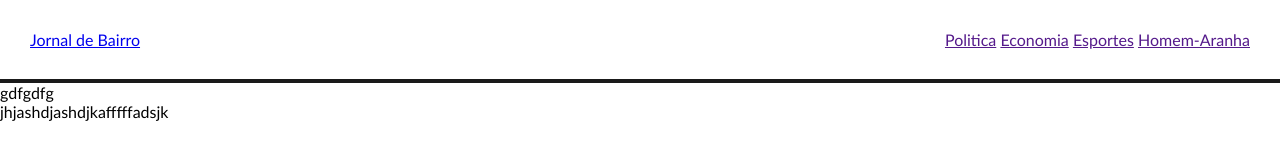
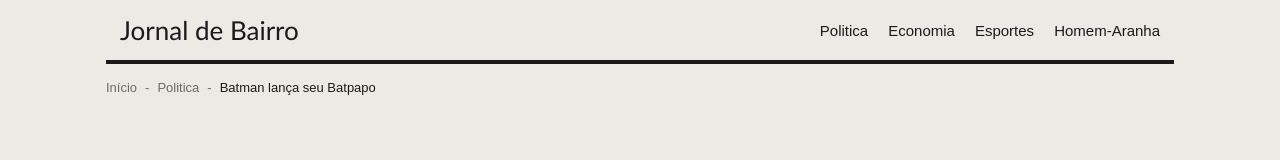
Before and after one commit to marcelspin/testedegit, a website: page modulo2/site-news/materia.html in a window 1280 px wide. Drawn offline with Linux system fonts and the light colour scheme.

Commit message:
Aula22 - 40min

```diff
--- a/modulo2/site-news/materia.css
+++ b/modulo2/site-news/materia.css
@@ -1,33 +1,94 @@
 :root {
-    --cor-destaque:#c0392b;
+    --cor-destaque: #c0392b;
     --cor-texto: #1a1a1a;
-    --cor-suave:#6b6b6b;
-    --cor-fundo:#eceae5;
-    --cor-card:#ffffff;
+    --cor-suave: #6b6b6b;
+    --cor-fundo: #eceae5;
+    --cor-card: #ffffff;
     --fonte-corpo: 'Trebuchet MS', 'Lucida Sans Unicode', 'Lucida Grande', 'Lucida Sans', Arial, sans-serif;
     --fonte-iu: Arial, Helvetica, sans-serif;
     --raio: 8px;
-    *{
+
+    * {
         margin: 0px;
         padding: 0px;
         box-sizing: border-box;
 
     }
+
     body {
         font-family: var(--fonte-corpo);
+        color: var(--cor-texto);
+        background-color: var(--cor-fundo);
+        max-width: 1100px;
+        margin: 0 auto;
+        padding: 0 16px;
+
 
     }
+
     .cabecalho {
         display: flex;
         justify-content: space-between;
         align-items: center;
-        padding: 14px 0;
+        padding: 14px;
         border-bottom: 4px solid var(--cor-texto);
-        padding: 30px;
+        background-color: var(--cor-fundo);
+        position: sticky;
+        top: 0;
 
+    }
+
+    .logo {
+        font-size: 26px;
+        color: var(--cor-texto);
+        text-decoration: none;
+    }
+
+    .navegacao {
+        display: flex;
+        gap: 20px;
+
+    }
+
+    .navegacao a {
+        font-family: var(--fonte-iu);
+        font-size: 15px;
+        color: var(--cor-texto);
+        text-decoration: none;
+
+    }
+
+    .navegacao a:hover {
+        color: var(--cor-destaque);
+
+    }
+
+    /*Trilha de navegação*/
+
+    .trilha {
+
+        display: flex;
+        gap: 8px;
+        align-items: center;
+        font-family: var(--fonte-iu);
+        font-size: 13px;
+        color: var(--cor-suave);
+        padding: 16px 0;
+    }
+    .trilha a {
+        color: var(--cor-suave);
+        text-decoration: none;
+    }
+
+    .trilha a:hover {
+        color: var(--cor-destaque);
+    }
+    .trilha .atual {
+        color: var(--cor-texto);
 
 
     }
 
 
+
 }
--- a/modulo2/site-news/materia.html
+++ b/modulo2/site-news/materia.html
@@ -16,15 +16,20 @@
             <a href="">Homem-Aranha</a>
         </nav>
     </header>
-    <nav class="trilha"></nav>
+    <nav class="trilha">
+        <a href="index.html">Início</a>
+        <span>-</span>
+        <a href="#">Politica</a>
+        <span>-</span>
+       <span class="atual">Batman lança seu Batpapo</span>
+    </nav>
     <div class="conteudo">
         <article class="materia"></article>
         <aside class="menu-lateral"></aside>
     </div>
     <section class="relacionados"></section>
     <footer class="rodape"></footer>
-    <p>gdfgdfg</p>
-    <P>jhjashdjashdjkafffffadsjk</P>
+
 
 </body>
 </html>
```
Also changed, not shown: modulo2/site-news/logo.clarin.png (added).
